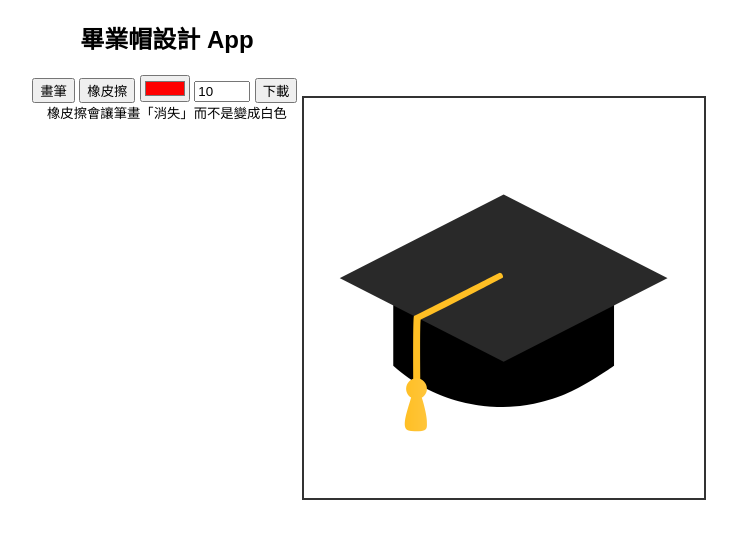
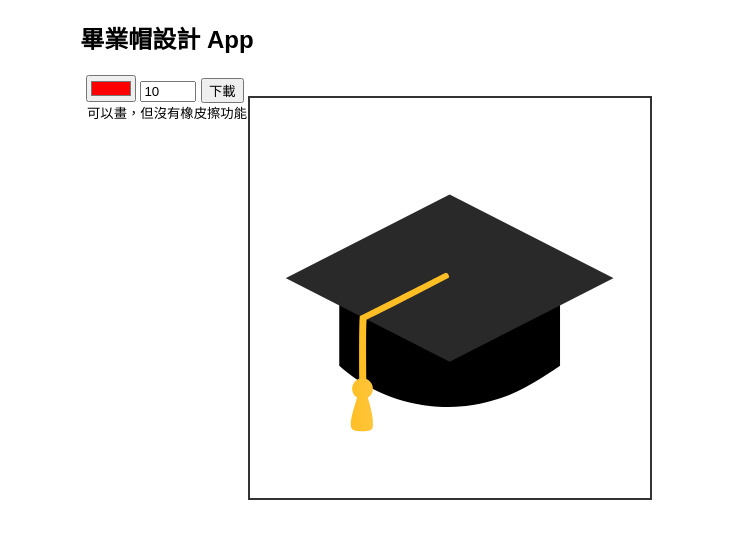
Before and after one commit to SuNN1e123/Grad, a plain HTML site: page index.html in a window 1280 px wide. Shown: the whole page, without its empty margins (473-1210 px from the left). Drawn offline with Linux system fonts and the light colour scheme.

Commit message:
Remove eraser buttons and update description

```diff
--- a/index.html
+++ b/index.html
@@ -13,8 +13,6 @@
 </head>
 <body>
     <h2>畢業帽設計 App</h2>
-    <button id="brushBtn">畫筆</button>
-    <button id="eraserBtn">橡皮擦</button>
     <input type="color" id="colorPicker" value="#ff0000">
     <input type="number" id="widthPicker" min="1" max="50" value="10">
     <button id="saveBtn">下載</button>
@@ -23,7 +21,7 @@
         <canvas id="drawLayer" width="400" height="400"></canvas>
     </div>
     <br>
-    <small>橡皮擦會讓筆畫「消失」而不是變成白色</small>
+    <small>可以畫，但沒有橡皮擦功能</small>
     <script src="script.js"></script>
 </body>
 </html>
```
